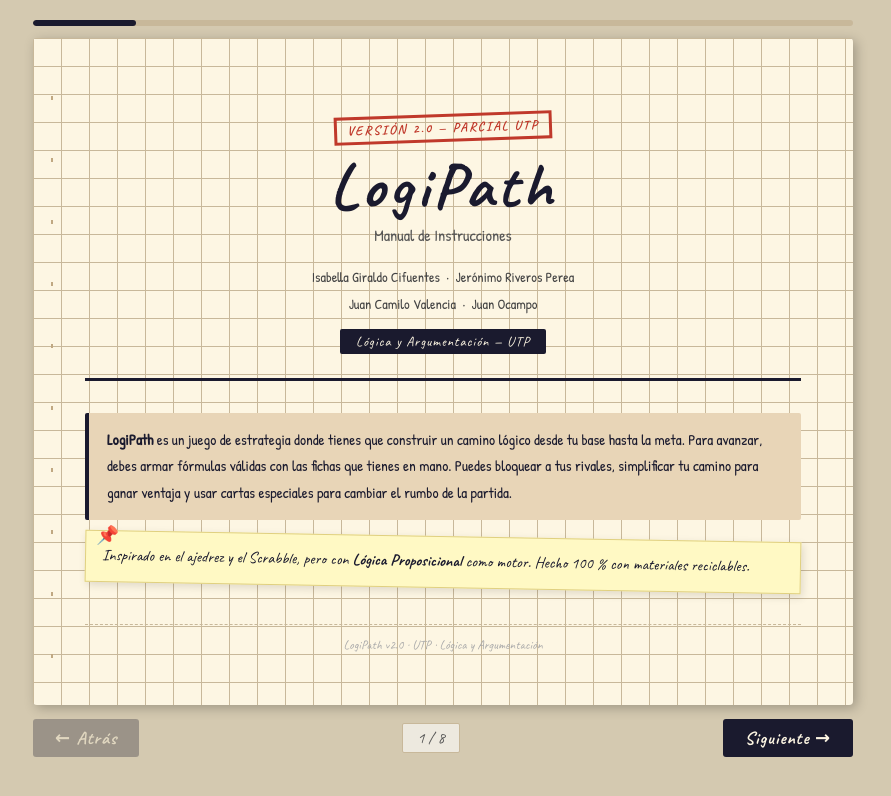
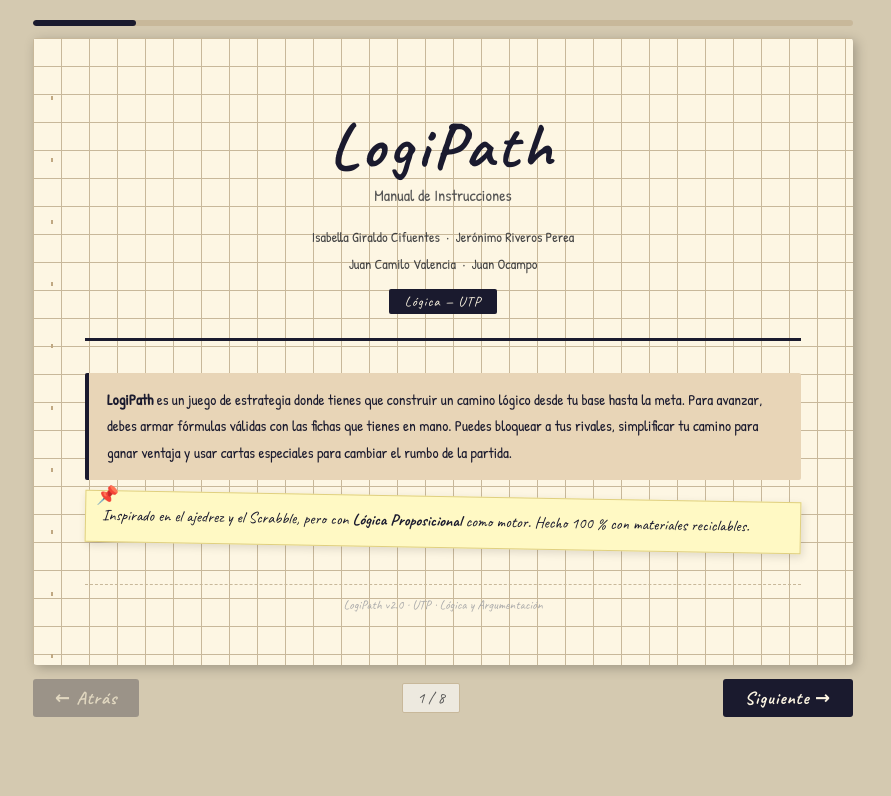
Before and after one commit to Max1mus5/Manual-LogicPath, a plain HTML site: page index.html in a window 1280 px wide. Shown: the whole page, without its empty margins (197-1088 px from the left). Drawn offline with Linux system fonts and the light colour scheme.

Commit message:
updating

```diff
--- a/index.html
+++ b/index.html
@@ -240,14 +240,13 @@
   <!-- ══ PÁGINA 1: PORTADA ══ -->
   <div class="page active" id="p1">
     <div class="cover">
-      <div class="cover-stamp">VERSIÓN 2.0 — PARCIAL UTP</div>
       <h1>LogiPath</h1>
       <h2>Manual de Instrucciones</h2>
       <div class="authors">
         Isabella Giraldo Cifuentes &nbsp;·&nbsp; Jerónimo Riveros Perea<br>
         Juan Camilo Valencia &nbsp;·&nbsp; Juan Ocampo
       </div>
-      <div class="course-tag">Lógica y Argumentación — UTP</div>
+      <div class="course-tag">Lógica — UTP</div>
     </div>
     <div class="intro-box">
       <strong>LogiPath</strong> es un juego de estrategia donde tienes que construir un camino lógico desde tu base hasta la meta. Para avanzar, debes armar fórmulas válidas con las fichas que tienes en mano. Puedes bloquear a tus rivales, simplificar tu camino para ganar ventaja y usar cartas especiales para cambiar el rumbo de la partida.
```
